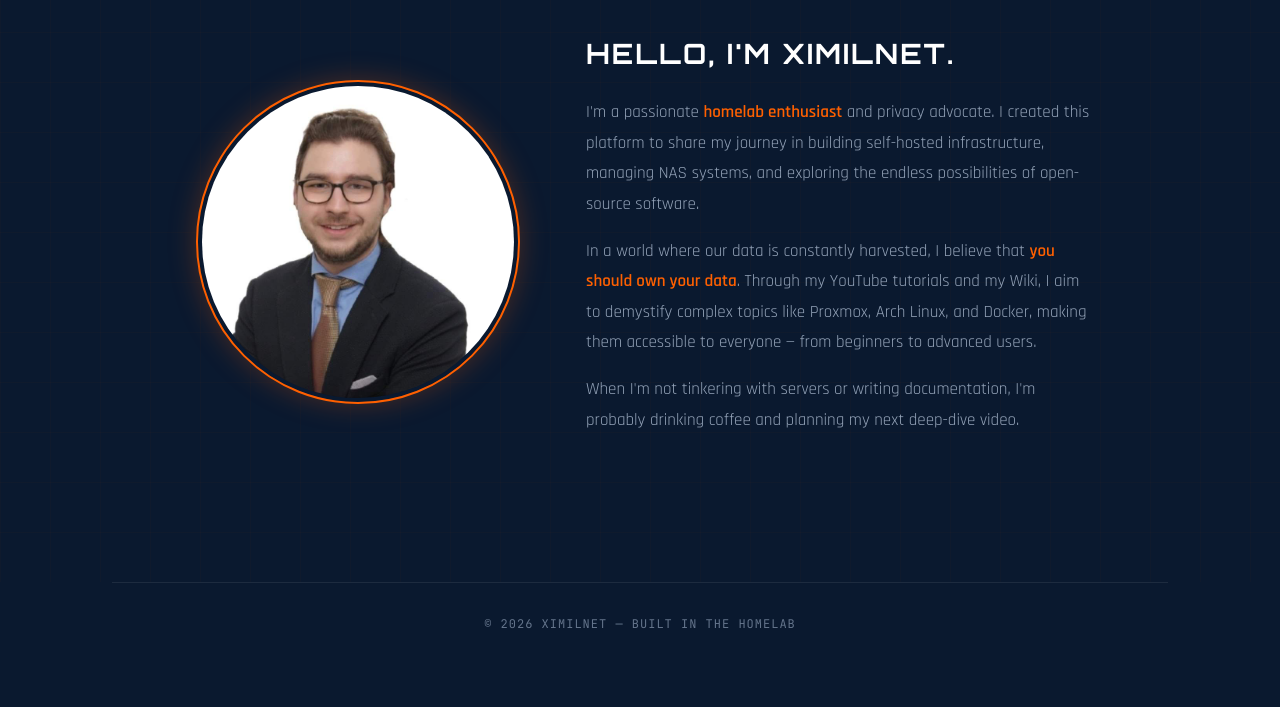
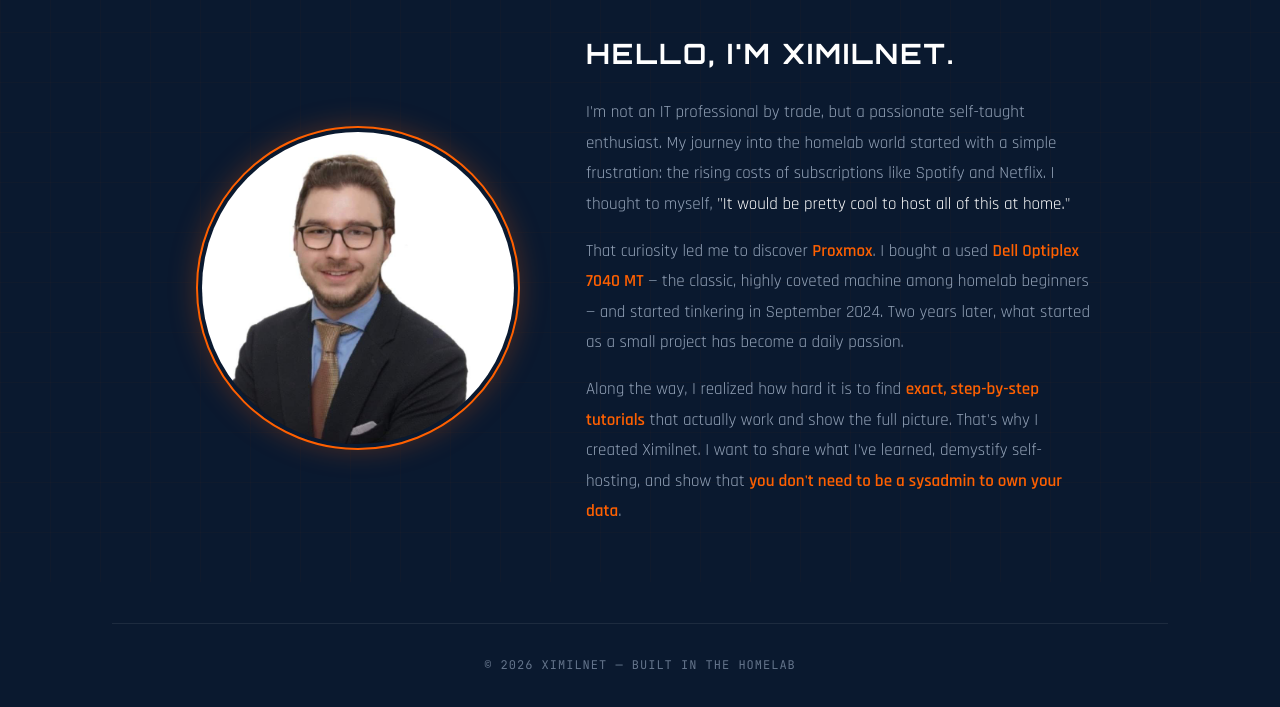
Before and after one commit to ximilnet/ximilnet.github.io, a plain HTML site: page index.html in a window 1280 px wide. Both pictures are taken after a click on the link "ABOUT". Shown: the part 218-925 px from the top of the page. Before the commit the page ends 884 px from the top, so only its background shows below. Drawn offline with Linux system fonts and the light colour scheme.

Commit message:
Update index.html

```diff
--- a/index.html
+++ b/index.html
@@ -354,6 +354,10 @@
     color: var(--accent);
     font-weight: 600;
   }
+  .about-text p em {
+    color: #fff;
+    font-style: normal;
+  }
 
   /* ===== DOCUMENTATION ===== */
   .doc-box {
@@ -608,13 +612,13 @@
       <div class="about-text">
         <h2>Hello, I'm Ximilnet.</h2>
         <p>
-          I'm a passionate <strong>homelab enthusiast</strong> and privacy advocate. I created this platform to share my journey in building self-hosted infrastructure, managing NAS systems, and exploring the endless possibilities of open-source software.
+          I'm not an IT professional by trade, but a passionate self-taught enthusiast. My journey into the homelab world started with a simple frustration: the rising costs of subscriptions like Spotify and Netflix. I thought to myself, <em>"It would be pretty cool to host all of this at home."</em>
         </p>
         <p>
-          In a world where our data is constantly harvested, I believe that <strong>you should own your data</strong>. Through my YouTube tutorials and my Wiki, I aim to demystify complex topics like Proxmox, Arch Linux, and Docker, making them accessible to everyone — from beginners to advanced users.
+          That curiosity led me to discover <strong>Proxmox</strong>. I bought a used <strong>Dell Optiplex 7040 MT</strong> — the classic, highly coveted machine among homelab beginners — and started tinkering in September 2024. Two years later, what started as a small project has become a daily passion.
         </p>
         <p>
-          When I'm not tinkering with servers or writing documentation, I'm probably drinking coffee and planning my next deep-dive video.
+          Along the way, I realized how hard it is to find <strong>exact, step-by-step tutorials</strong> that actually work and show the full picture. That's why I created Ximilnet. I want to share what I've learned, demystify self-hosting, and show that <strong>you don't need to be a sysadmin to own your data</strong>.
         </p>
       </div>
     </div>
```
